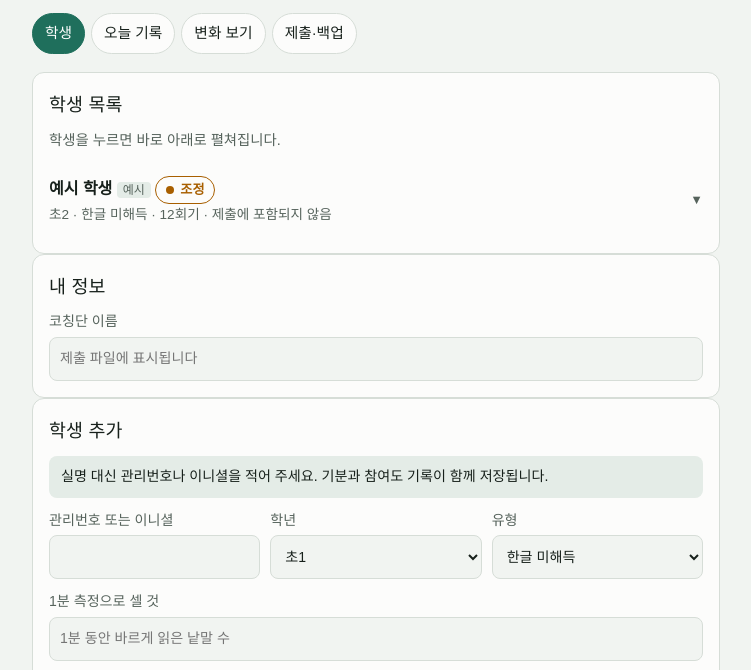
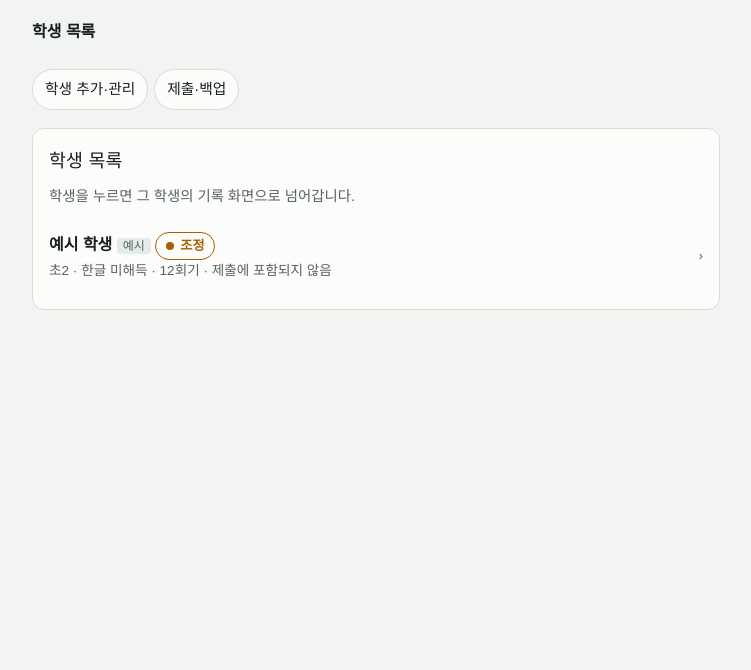
Before and after one commit to rkdhssnfl/maple-river-48, a plain HTML site: page record.html in a window 1280 px wide. Shown: the part 105-775 px from the top of the page, without its empty margins (264-1015 px from the left). Drawn offline with Linux system fonts and the light colour scheme; a web font is replaced by a local one.

Commit message:
record: 첫 화면을 학생 목록으로, 홈·뒤로 단추 추가
학생을 누르면 그 학생의 기록 화면으로 넘어간다. 학생 추가·관리는
별도 화면으로 옮기고, 페이지 맨 아래 안내 문구를 뺐다.

Co-Authored-By: Claude Fable 5.2 <noreply@anthropic.com>
Claude-Session: https://claude.ai/code/session_01Exv39HbLFGBdfjXQmmHok9

```diff
--- a/record.html
+++ b/record.html
@@ -122,6 +122,9 @@ ol.adv .src{display:block;color:var(--muted);font-size:.8rem;margin-top:2px}
 .shead .meta{font-size:.85rem;color:var(--muted)}
 .shead .chev{color:var(--muted);font-size:.8rem}
 .spanel{display:flex;flex-direction:column;gap:10px;padding:4px 0 14px}
+.navbar{display:flex;gap:8px;align-items:center;min-height:40px}
+.navbar b{font-size:1rem}
+.navbar .hidden,nav.tabs.hidden{display:none}
 .subnext{display:flex;flex-direction:column;gap:8px}
 .subnext.hidden{display:none}
 .btnlink{display:block;text-align:center;padding:12px;border-radius:10px;background:var(--accent);color:var(--accent-ink);font-weight:600;text-decoration:none}
@@ -157,12 +160,12 @@ ol.adv{margin:0;padding-left:20px;display:flex;flex-direction:column;gap:6px;fon
     <h1>코칭 회기 기록장</h1>
     <p class="sub">회기마다 숫자 세 개를 적고, 한 달에 한 번 센터에 제출합니다.</p>
   </header>
-  <nav class="tabs" aria-label="화면">
-    <a href="#students" data-v="students">학생</a>
-    <a href="#record" data-v="record">오늘 기록</a>
-    <a href="#progress" data-v="progress">변화 보기</a>
-    <a href="#submit" data-v="submit">제출·백업</a>
-  </nav>
+  <div class="navbar">
+    <button type="button" id="nav-back" class="small hidden">‹ 뒤로</button>
+    <button type="button" id="nav-home" class="small hidden">⌂ 홈</button>
+    <b id="nav-who"></b>
+  </div>
+  <nav class="tabs hidden" id="nav" aria-label="화면"></nav>
 
   <!-- 오늘 기록 -->
   <section id="v-record" class="view">
@@ -219,9 +222,12 @@ ol.adv{margin:0;padding-left:20px;display:flex;flex-direction:column;gap:6px;fon
   <section id="v-students" class="view hidden">
     <div class="card">
       <h2>학생 목록</h2>
-      <p class="sub">학생을 누르면 바로 아래로 펼쳐집니다.</p>
+      <p class="sub">학생을 누르면 그 학생의 기록 화면으로 넘어갑니다.</p>
       <div class="list" id="s-list"></div>
     </div>
+  </section>
+
+  <section id="v-setup" class="view hidden">
     <div class="card">
       <h2>내 정보</h2>
       <label for="s-coach">코칭단 이름<input id="s-coach" type="text" maxlength="20" placeholder="제출 파일에 표시됩니다"></label>
@@ -237,6 +243,11 @@ ol.adv{margin:0;padding-left:20px;display:flex;flex-direction:column;gap:6px;fon
       <label for="s-measure">1분 측정으로 셀 것<input id="s-measure" type="text" maxlength="60"></label>
       <button class="primary" id="s-add" type="button">학생 추가</button>
       <p class="msg" id="s-msg" role="status"></p>
+    </div>
+    <div class="card">
+      <h2>학생 관리</h2>
+      <p class="sub">학생을 삭제하면 그 학생의 기록도 함께 지워집니다.</p>
+      <div class="list" id="s-manage"></div>
     </div>
   </section>
 
@@ -275,7 +286,6 @@ ol.adv{margin:0;padding-left:20px;display:flex;flex-direction:column;gap:6px;fon
   </section>
 
   <!-- 센터용 -->
-  <p class="sub" id="src-note">1분 검사 문항은 센터가 생성형 AI를 활용해 자체 개발했으며 2022 개정 교육과정 성취기준에 맞추었습니다. 표준화 검사가 아니므로 같은 학생의 변화를 보는 데만 씁니다. 공식 진단은 국가기초학력지원포털의 검사를 씁니다.</p>
 </div>
 
 <script>
@@ -833,24 +843,19 @@ function qSync(){var lv=QUIZ[$("q-level").value];$("q-start").textContent=(lv.du
   $("q-std").textContent=lv.s&&STDTXT[lv.s]?"성취기준 ["+lv.s+"] "+STDTXT[lv.s]:""}
 
 /* ================= 학생 ================= */
-var OPEN=null;
-function goStudent(view,sid){if(view==="record"){$("r-student").value=sid;syncRecordForm();qSync()}else{$("p-student").value=sid;renderProgress()}location.hash="#"+view;window.scrollTo(0,0)}
+var SEL=null;
+function goStudent(view,sid){SEL=sid;location.hash="#"+view;show();window.scrollTo(0,0)}
 function renderStudents(){
   var list=$("s-list");clear(list);
-  if(!S.students.length)list.appendChild(el("p",{class:"sub",text:"아직 학생이 없습니다. 아래에서 학생을 추가해 주세요."}));
+  if(!S.students.length){list.appendChild(el("p",{class:"sub",text:"아직 학생이 없습니다."}));var a=el("a",{class:"btnlink",href:"#setup",text:"학생 추가하러 가기"});list.appendChild(a)}
   S.students.forEach(function(s){var recs=recsOf(S.records,s.id),j=judge(recs),left=el("div");
     var nm=el("div",null,[el("b",{text:s.code+" "})]);if(s.ex)nm.appendChild(el("span",{class:"tag",text:"예시"}));nm.appendChild(document.createTextNode(" "));nm.appendChild(pills(j));
     left.appendChild(nm);left.appendChild(el("div",{class:"meta",text:s.grade+" · "+TYPES[s.type].name+" · "+recs.length+"회기"+(s.ex?" · 제출에 포함되지 않음":"")}));
-    var open=OPEN===s.id,head=el("button",{type:"button",class:"shead","aria-expanded":open?"true":"false"},[left,el("span",{class:"chev","aria-hidden":"true",text:open?"▲":"▼"})]);
-    var panel=el("div",{class:"spanel"+(open?"":" hidden")});
-    head.addEventListener("click",function(){OPEN=OPEN===s.id?null:s.id;renderStudents()});
-    if(open){var rec=el("button",{type:"button",class:"primary",text:"오늘 기록 쓰기"}),pro=el("button",{type:"button",text:"변화 보기"});
-      rec.addEventListener("click",function(){goStudent("record",s.id)});pro.addEventListener("click",function(){goStudent("progress",s.id)});
-      panel.appendChild(el("div",{class:"row"},[rec,pro]));panel.appendChild(el("p",{class:"sub",text:j.why}));
-      var ab=el("div",{class:"advbox"});panel.appendChild(ab);advBox(ab,recs,s,j,false);
-      var cg=chgSum(recs);if(cg.length)panel.appendChild(el("p",{class:"sub",text:"눈에 띈 변화: "+cg.map(function(c){return CHG[c.k]+" ("+c.first+"회기부터)"}).join(", ")}));
-      panel.appendChild(twoStep("이 학생 삭제",function(){S.students=S.students.filter(function(x){return x.id!==s.id});S.records=S.records.filter(function(r){return r.sid!==s.id});OPEN=null;persist();renderAll()}))}
-    list.appendChild(el("div",{class:"sitem"},[head,panel]))});
+    var head=el("button",{type:"button",class:"shead"},[left,el("span",{class:"chev","aria-hidden":"true",text:"›"})]);
+    head.addEventListener("click",function(){goStudent("record",s.id)});list.appendChild(el("div",{class:"sitem"},[head]))});
+  var mg=$("s-manage");clear(mg);if(!S.students.length)mg.appendChild(el("p",{class:"sub",text:"아직 학생이 없습니다."}));
+  S.students.forEach(function(s){mg.appendChild(el("div",{class:"item"},[el("div",null,[el("b",{text:s.code}),el("div",{class:"meta",text:s.grade+" · "+TYPES[s.type].name+" · "+recsOf(S.records,s.id).length+"회기"})]),
+    twoStep("삭제",function(){S.students=S.students.filter(function(x){return x.id!==s.id});S.records=S.records.filter(function(r){return r.sid!==s.id});if(SEL===s.id)SEL=null;persist();renderAll()})]))});
 }
 function addStudent(){
   var code=$("s-code").value.trim(),msg=$("s-msg");msg.className="msg";
@@ -909,10 +914,16 @@ function centerTable(sep){var q=function(v){v=v==null?"":String(v);return sep===
   rows.forEach(function(r){r.recs.forEach(function(x){out.push([r.coach,r.s.code,x.n,x.d,x.m,x.ml,x.mood,x.part,chgText(x).join("; "),x.act||"",ckText(r.s,x),x.memo].map(q).join(sep))})});return out.join("\r\n")}
 
 /* ================= 화면 전환 ================= */
-var VIEWS=["record","students","progress","submit","center"].filter(function(v){return $("v-"+v)}),BUILD=document.body.getAttribute("data-build")||"center",FORM_URL=document.body.getAttribute("data-form")||"";
-function show(){var v=(location.hash||"").replace("#","");if(VIEWS.indexOf(v)<0)v=BUILD==="center"?"center":"students";
+var VIEWS=["record","students","progress","submit","center","setup"].filter(function(v){return $("v-"+v)}),BUILD=document.body.getAttribute("data-build")||"center",FORM_URL=document.body.getAttribute("data-form")||"";
+function show(){var v=(location.hash||"").replace("#","");if(VIEWS.indexOf(v)<0)v="students";
+  if((v==="record"||v==="progress")&&!S.students.length)v="students";
   VIEWS.forEach(function(n){$("v-"+n).classList.toggle("hidden",n!==v)});
-  Array.prototype.forEach.call(document.querySelectorAll("nav.tabs a"),function(a){if(a.getAttribute("data-v")===v)a.setAttribute("aria-current","page");else a.removeAttribute("aria-current")});
+  if(v==="record"||v==="progress"){if(!stu(SEL))SEL=($("r-student").value&&stu($("r-student").value)?$("r-student").value:S.students[0].id);
+    if($("r-student").value!==SEL){$("r-student").value=SEL;syncRecordForm();qSync()}$("p-student").value=SEL}
+  var nav=$("nav"),items=v==="students"?[["setup","학생 추가·관리"],["submit","제출·백업"]].concat($("v-center")?[["center","센터용"]]:[]):((v==="record"||v==="progress")?[["record","오늘 기록"],["progress","변화 보기"]]:[]);
+  clear(nav);items.forEach(function(it){var a=el("a",{href:"#"+it[0],text:it[1]});if(it[0]===v)a.setAttribute("aria-current","page");nav.appendChild(a)});nav.classList.toggle("hidden",!items.length);
+  var st=stu(SEL);$("nav-who").textContent=(v==="record"||v==="progress")&&st?st.code+" · "+st.grade:({students:"학생 목록",setup:"학생 추가·관리",submit:"제출·백업",center:"센터용"}[v]||"");
+  $("nav-back").classList.toggle("hidden",v==="students");$("nav-home").classList.toggle("hidden",v==="students");
   if(v==="progress")renderProgress();if(v==="submit")renderSubmit();if(v==="center"&&$("v-center"))renderCenter()}
 function renderProgress(){var s=stu($("p-student").value)||S.students[0];detail($("p-body"),s,s?recsOf(S.records,s.id):[],true)}
 function renderAll(){fillStudents($("r-student"),true);fillStudents($("p-student"),true);syncRecordForm();renderStudents();renderProgress();renderSubmit()}
@@ -927,9 +938,11 @@ $("s-type").addEventListener("change",function(){$("s-measure").value="";$("s-me
 STEPS.forEach(function(t,i){var id="st-"+i;$("r-steps").appendChild(el("label",{for:id},[el("input",{id:id,type:"checkbox"}),t]))});
 initScales();$("r-date").value=today();qSync();
 $("s-coach").value=S.coach||"";$("s-coach").addEventListener("input",function(){S.coach=$("s-coach").value.trim();persist()});
-$("r-student").addEventListener("change",function(){syncRecordForm();qSync()});
+$("r-student").addEventListener("change",function(){SEL=$("r-student").value;syncRecordForm();qSync();show()});
+$("nav-home").addEventListener("click",function(){location.hash="#students";window.scrollTo(0,0)});
+$("nav-back").addEventListener("click",function(){if(history.length>1)history.back();else location.hash="#students"});
 $("r-save").addEventListener("click",saveRecord);$("s-add").addEventListener("click",addStudent);
-$("p-student").addEventListener("change",renderProgress);
+$("p-student").addEventListener("change",function(){SEL=$("p-student").value;show()});
 $("q-start").addEventListener("click",qStart);$("q-stop").addEventListener("click",qEnd);
 $("q-o").addEventListener("click",function(){qAns(true)});$("q-x").addEventListener("click",function(){qAns(false)});
 $("r-m").addEventListener("input",function(){cur.ml=""});
```
